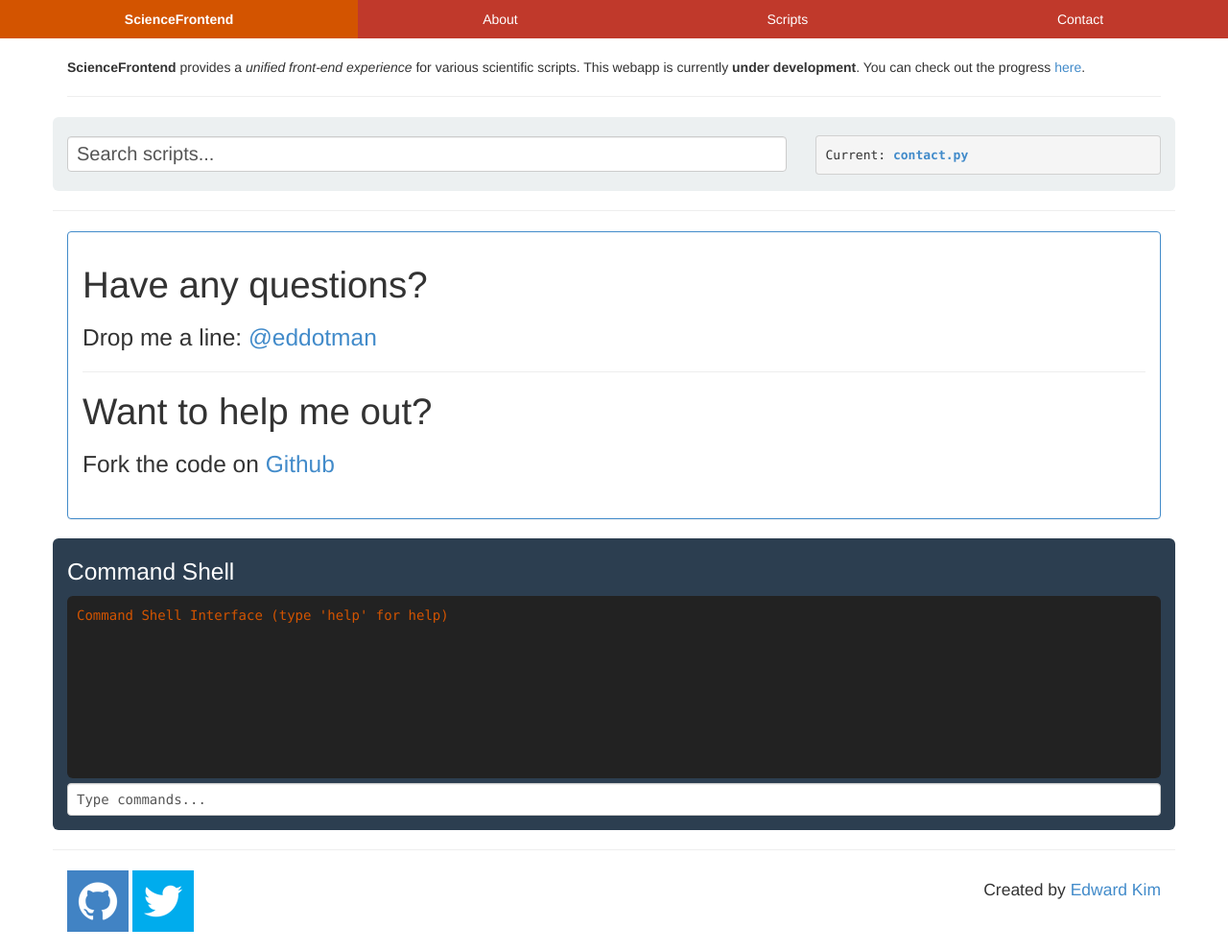
After one commit to eddotman/science-frontend, a Django app: page /contact/ in a window 1280 px wide. The commit adds this page. Shown: the whole page at 96% size. Run offline with Django 3.2, Linux system fonts and the light colour scheme; some libraries are stand-ins or nearby versions.

```diff
--- /dev/null
+++ b/sciencefrontend/scripts/contact.py
@@ -0,0 +1,8 @@
+from django.shortcuts import render
+from script_base import ScriptBase
+
+def contact(request):
+
+	s = ScriptBase("contact")
+
+	return render(request, s.template, {'script_name': s.script_name, 'script_link': s.script_link})
--- a/sciencefrontend/templates/base.html
+++ b/sciencefrontend/templates/base.html
@@ -1,32 +1,4 @@
-<!doctype html>
-
-<html lang="en">
-<head>
-	<meta charset="utf-8">
-    <title>ScienceFrontend</title>
-
-    <meta name="viewport" content="width=device-width, initial-scale=1.0">
-    <meta name="description" content="ScienceFrontend provides a unified graphical user interface for scientific scripts.">
-    <meta name="author" content="Edward Kim">
-
-    <!-- CSS files -->
-    <link href="{{STATIC_URL}}css/bootstrap.min.css" rel="stylesheet">
-    <link href="{{STATIC_URL}}css/styles.css" rel="stylesheet">
-
-    <!-- Favicon -->
-    <link rel="shortcut icon" href="{{STATIC_URL}}img/favicon.ico">
-
-	<!-- Javascript -->
-	<script type="text/javascript" src="{{STATIC_URL}}js/jquery-1.9.1.min.js"> </script>
-	<script type="text/javascript" src="{{STATIC_URL}}js/bootstrap.file-input.js"> </script>
-	<script type="text/javascript" src="{{STATIC_URL}}js/bootstrap.js"> </script>
-	{% if js_link %}
-	<script type="text/javascript" src="{{STATIC_URL}}script/js/{{js_link}}"></script>
-	{% endif %}
-
-
-
-</head>
+{% include "head.html" %}
 <body>
 	<div class="navcontainer">
 		<ul class="nav nav-justified navbar-fixed-top bgcolor-red">
--- /dev/null
+++ b/sciencefrontend/templates/contact.html
@@ -0,0 +1,13 @@
+{% extends "base.html" %}
+
+{% block script_gui %}
+
+<h1>Have any questions?</h1>
+<h3>Drop me a line: <a href="http://www.twitter.com/eddotman/">@eddotman</a></h3>
+
+<hr>
+
+<h1>Want to help me out?</h1>
+<h3>Fork the code on <a href="https://github.com/eddotman/science-frontend">Github</a></h3>
+
+{% endblock %}
--- /dev/null
+++ b/sciencefrontend/templates/head.html
@@ -0,0 +1,29 @@
+<!doctype html>
+
+<html lang="en">
+<head>
+	<meta charset="utf-8">
+    <title>ScienceFrontend</title>
+
+    <meta name="viewport" content="width=device-width, initial-scale=1.0">
+    <meta name="description" content="ScienceFrontend provides a unified graphical user interface for scientific scripts.">
+    <meta name="author" content="Edward Kim">
+
+    <!-- CSS files -->
+    <link href="{{STATIC_URL}}css/bootstrap.min.css" rel="stylesheet">
+    <link href="{{STATIC_URL}}css/styles.css" rel="stylesheet">
+
+    <!-- Favicon -->
+    <link rel="shortcut icon" href="{{STATIC_URL}}img/favicon.ico">
+
+	<!-- Javascript -->
+	<script type="text/javascript" src="{{STATIC_URL}}js/jquery-1.9.1.min.js"> </script>
+	<script type="text/javascript" src="{{STATIC_URL}}js/bootstrap.file-input.js"> </script>
+	<script type="text/javascript" src="{{STATIC_URL}}js/bootstrap.js"> </script>
+	{% if js_link %}
+	<script type="text/javascript" src="{{STATIC_URL}}script/js/{{js_link}}"></script>
+	{% endif %}
+
+
+
+</head>
--- a/sciencefrontend/urls.py
+++ b/sciencefrontend/urls.py
@@ -2,8 +2,13 @@
 from django.conf.urls import patterns, include, url
 from django.contrib.staticfiles.urls import staticfiles_urlpatterns
 
+#Import pages
+from scripts.home_content import *
+from scripts.about import *
+from scripts.scripts import *
+from scripts.contact import *
+
 #Import scripts
-from scripts.home_content import *
 from scripts.function_plot import *
 
 
@@ -15,6 +20,9 @@
 
 	#Pages
 	url(r'^$', home_content),
+    url(r'^about/$', about),
+    url(r'^scripts/$', scripts),
+    url(r'^contact/$', contact),
 
 	#Scripts
 	url(r'^function_plot/$', function_plot),
```
Also changed, not shown: sciencefrontend/scripts/about.py (added, +8 -0 lines), sciencefrontend/scripts/scripts.py (added, +8 -0 lines), sciencefrontend/templates/about.html (added, +13 -0 lines), sciencefrontend/templates/scripts.html (added, +9 -0 lines), 8 other files.
